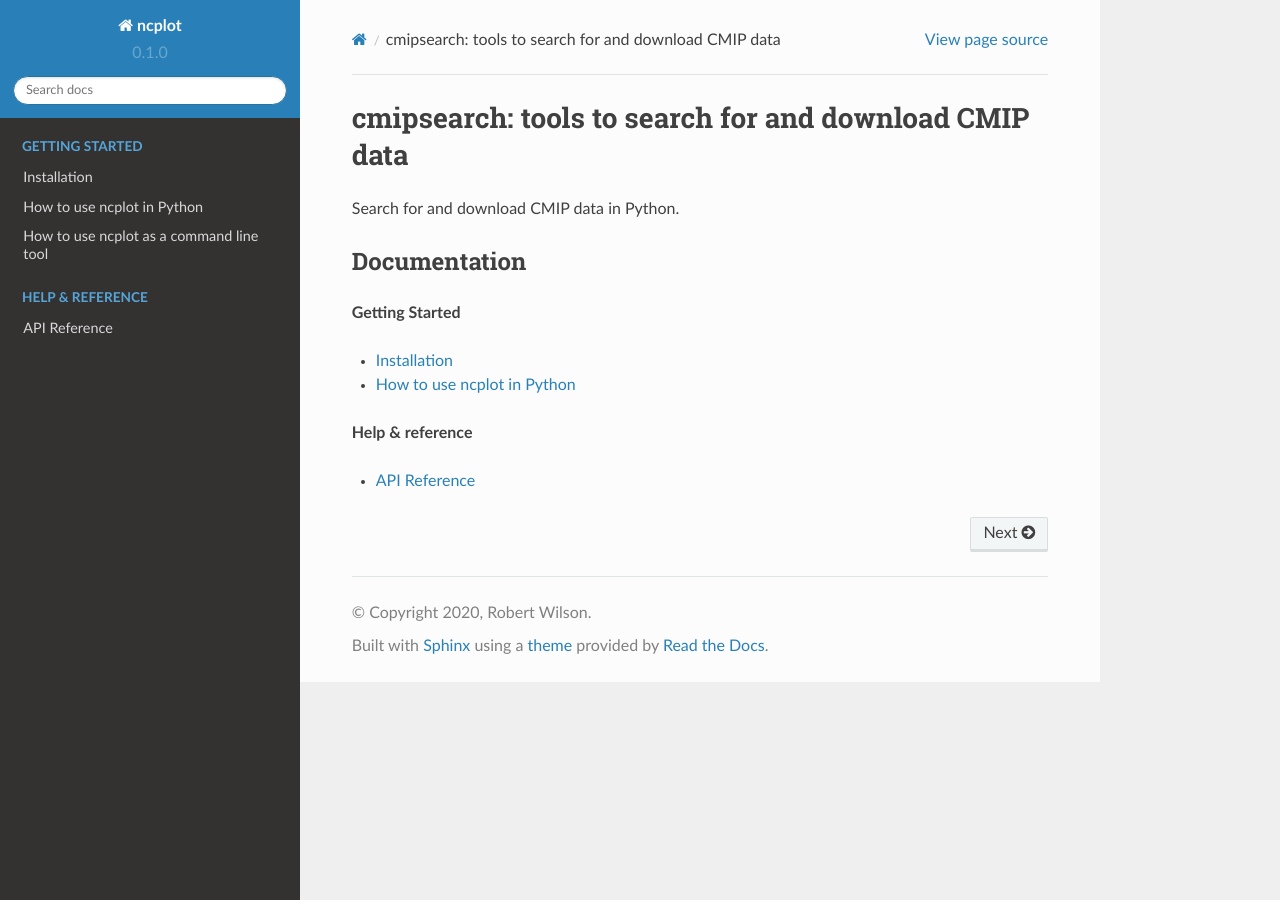
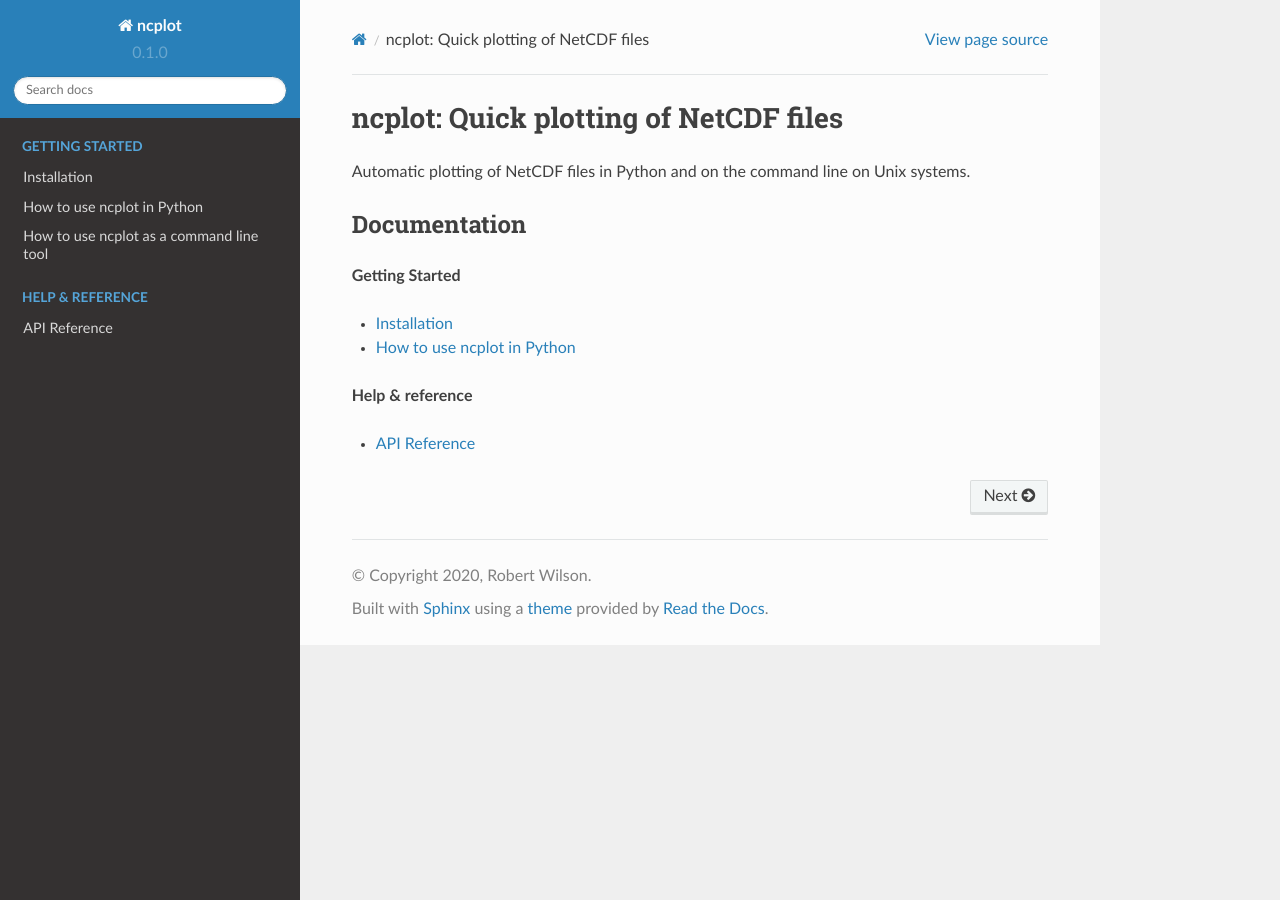
Before and after one commit to pmlmodelling/ncplot, a Sphinx documentation site: the page built from docs/source/index.rst, in a window 1280 px wide. Built offline with Sphinx 7.4.7 and the Read the Docs theme 2.0.0, drawn with Linux system fonts in a browser that asks for light colours.

Commit message:
replace cmipsearch with ncplot

```diff
--- a/docs/source/index.rst
+++ b/docs/source/index.rst
@@ -1,9 +1,8 @@
 
-cmipsearch: tools to search for and download CMIP data
+ncplot: Quick plotting of NetCDF files
 =======================================================
 
-Search for and download CMIP data in Python.
-
+Automatic plotting of NetCDF files in Python and on the command line on Unix systems.
 
 Documentation
 -------------
```
